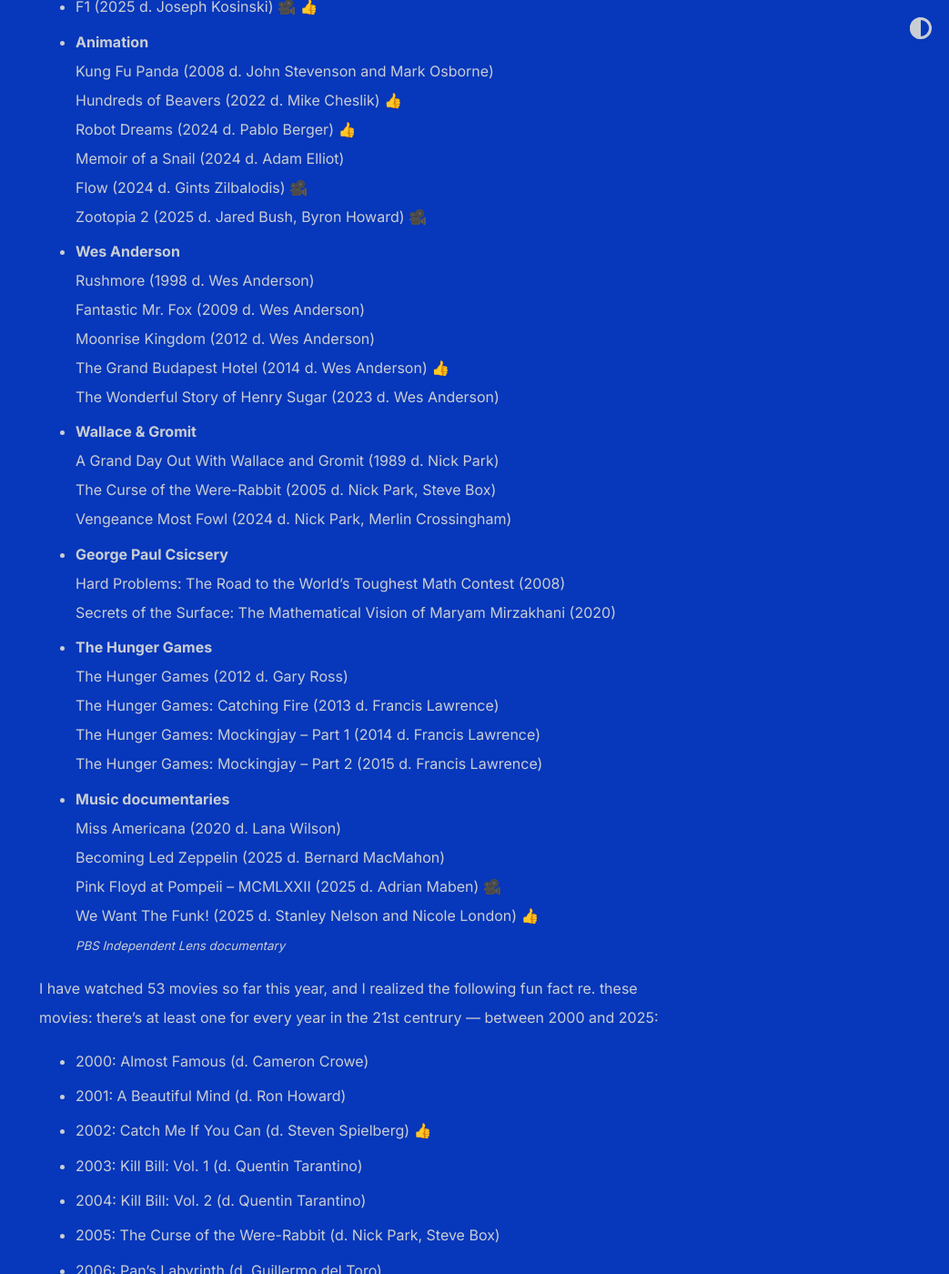
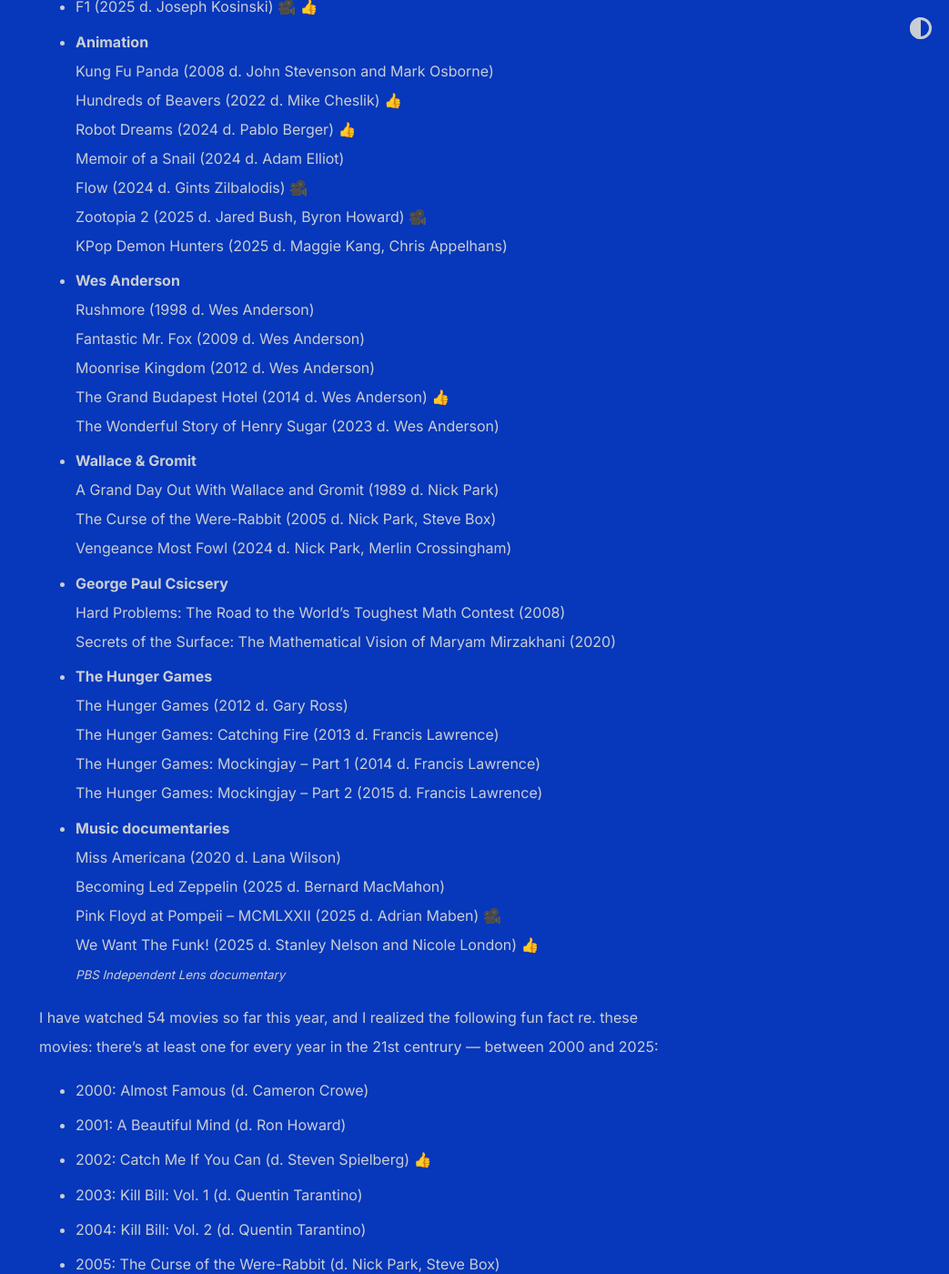
Before and after one commit to shihankanungo/shihankanungo.github.io, a Jekyll site: the page built from movies.md, in a window 1280 px wide and 1400 px high, scrolled down 2351 px. Shown: the whole window at 91% size, without its empty margins (237-1280 px from the left). Built offline with Jekyll 4.4.1, drawn with Linux system fonts in a browser that asks for light colours; some of the changed text lies outside the part shown.

Commit message:
Update movies.md

```diff
--- a/movies.md
+++ b/movies.md
@@ -50,7 +50,8 @@
   Robot Dreams (2024 d. Pablo Berger) 👍 <br>
   Memoir of a Snail (2024 d. Adam Elliot) <br>
   Flow (2024 d. Gints Zilbalodis) 🎥  <br>
-  Zootopia 2 (2025 d. Jared Bush, Byron Howard) 🎥
+  Zootopia 2 (2025 d. Jared Bush, Byron Howard) 🎥 <br>
+  KPop Demon Hunters (2025 d. Maggie Kang, Chris Appelhans)
 - **Wes Anderson** <br>
   Rushmore (1998 d. Wes Anderson) <br>
   Fantastic Mr. Fox (2009 d. Wes Anderson) <br>
@@ -75,7 +76,7 @@
   Pink Floyd at Pompeii – MCMLXXII (2025 d. Adrian Maben) 🎥 <br>
   We Want The Funk! (2025 d. Stanley Nelson and Nicole London) 👍 <br> <small>_PBS Independent Lens documentary_</small>
 
-I have watched 53 movies so far this year, and I realized the following fun fact re. these movies: there's at least one for every year in the 21st centrury &mdash; between 2000 and 2025:
+I have watched 54 movies so far this year, and I realized the following fun fact re. these movies: there's at least one for every year in the 21st centrury &mdash; between 2000 and 2025:
 
 - 2000: Almost Famous (d. Cameron Crowe)
 - 2001: A Beautiful Mind (d. Ron Howard)
@@ -117,6 +118,7 @@
   &emsp;&emsp;&emsp;Flow (d. Gints Zilbalodis) 🎥 <br>
   &emsp;&emsp;&emsp;Vengeance Most Fowl (d. Nick Park, Merlin Crossingham)
 - 2025: F1 (d. Joseph Kosinski) 🎥 👍 <br>
+  &emsp;&emsp;&emsp;KPop Demon Hunters (d. Maggie Kang, Chris Appelhans) <br>
   &emsp;&emsp;&emsp;Zootopia 2 (d. Jared Bush, Byron Howard) 🎥 <br>
   &emsp;&emsp;&emsp;Becoming Led Zeppelin (d. Bernard MacMahon) <br>
   &emsp;&emsp;&emsp;Pink Floyd at Pompeii – MCMLXXII (d. Adrian Maben) 🎥 <br>
```
